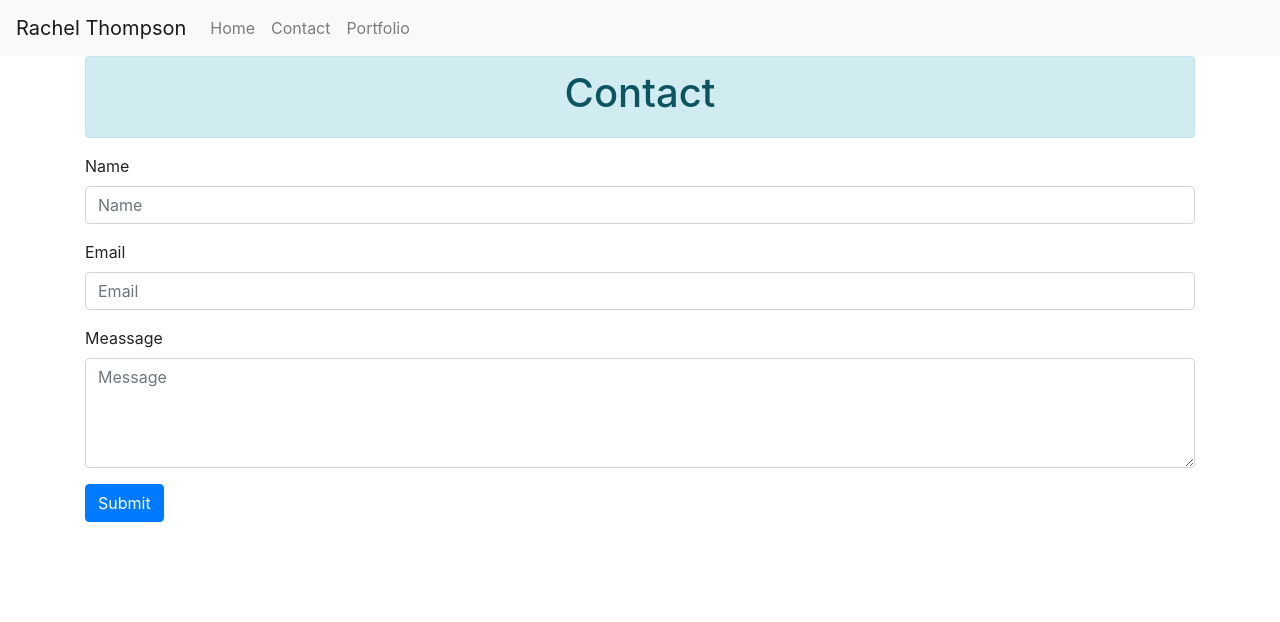
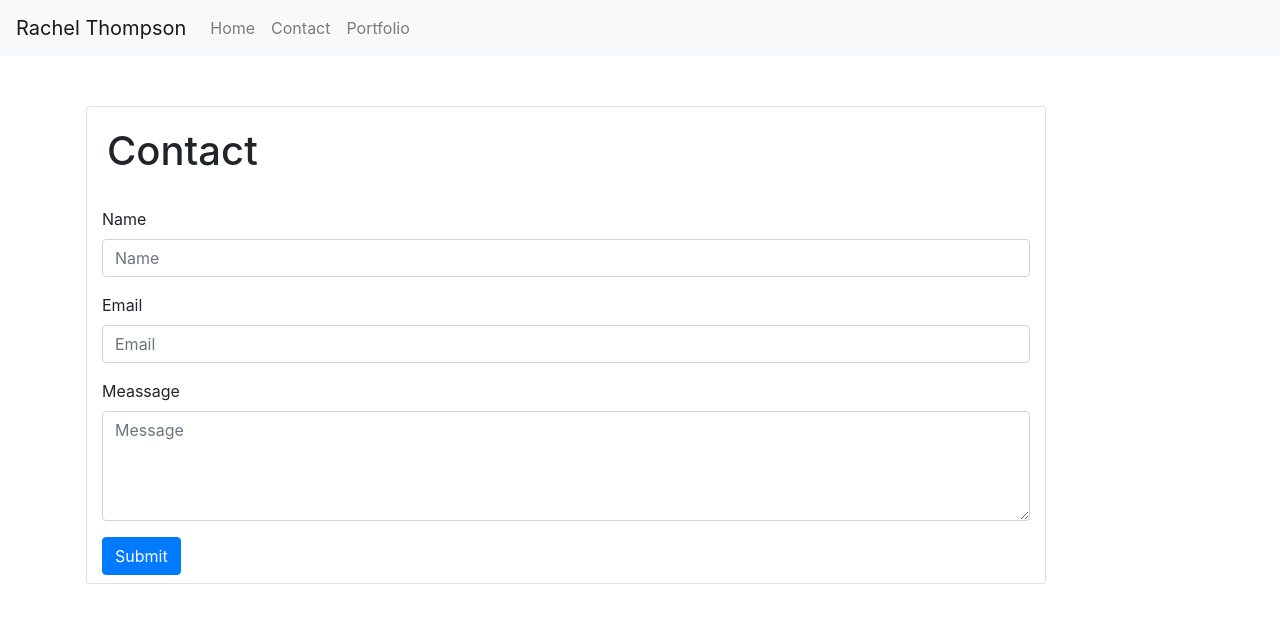
Before and after one commit to thompson-1657/homework2_responsive_portfolio, a plain HTML site: page contact.html in a window 1280 px wide. Drawn offline with nearby package versions, Linux system fonts and the light colour scheme.

Commit message:
added container for contacts

```diff
--- a/contact.html
+++ b/contact.html
@@ -32,7 +32,55 @@
          </div>
     </nav>
 
-    <div class="container">
+    <div class="card" style="width: 75%; margin-top: 50px; margin-bottom:50px;
+        margin-left:86px;">
+
+        <div class="card-body">
+            <h1 class="card-title">Contact</h1>
+        </div>
+
+
+        <div class="container">
+            <form>
+                <div class="form-group">
+                    <label for="exampleFormControlInput1">Name</label>
+                    <input type="email" class="form-control" id="exampleFormControlInput1" placeholder="Name">
+                </div>
+                <div class="form-group">
+                    <label for="exampleFormControlInput2">Email</label>
+                    <input type="email" class="form-control" id="exampleFormControlInput1" placeholder="Email">
+                </div>
+                <div class="form-group">
+                    <label for="exampleFormControlInput3">Meassage</label>
+                    <textarea class="form-control" id="exampleFormControlTextarea1"  placeholder="Message" rows="4"></textarea>
+                </div>
+                <button type="submit" class="btn btn-primary mb-2">Submit</button>
+            </form>
+        </div>
+
+
+
+
+
+
+
+
+
+
+
+
+
+    </div>
+
+
+
+
+
+
+
+
+
+    <!--<div class="container">
 
         <div class="alert alert-info text-center" role="alert">
             <h1> Contact</h1>
@@ -57,6 +105,6 @@
 
 
 
-    </div> <!--end of div conatiner-->
+    </div> end of div conatiner-->
 </body>
 </html>
```
